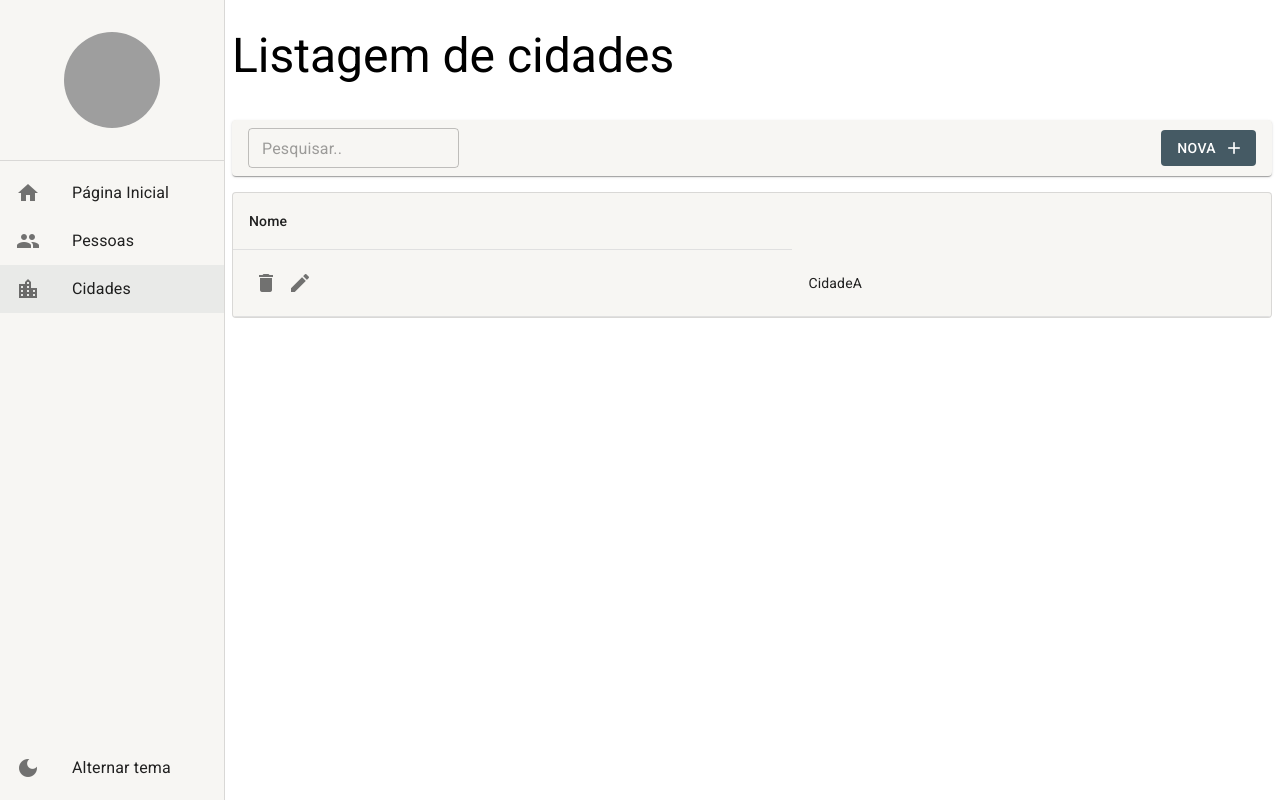
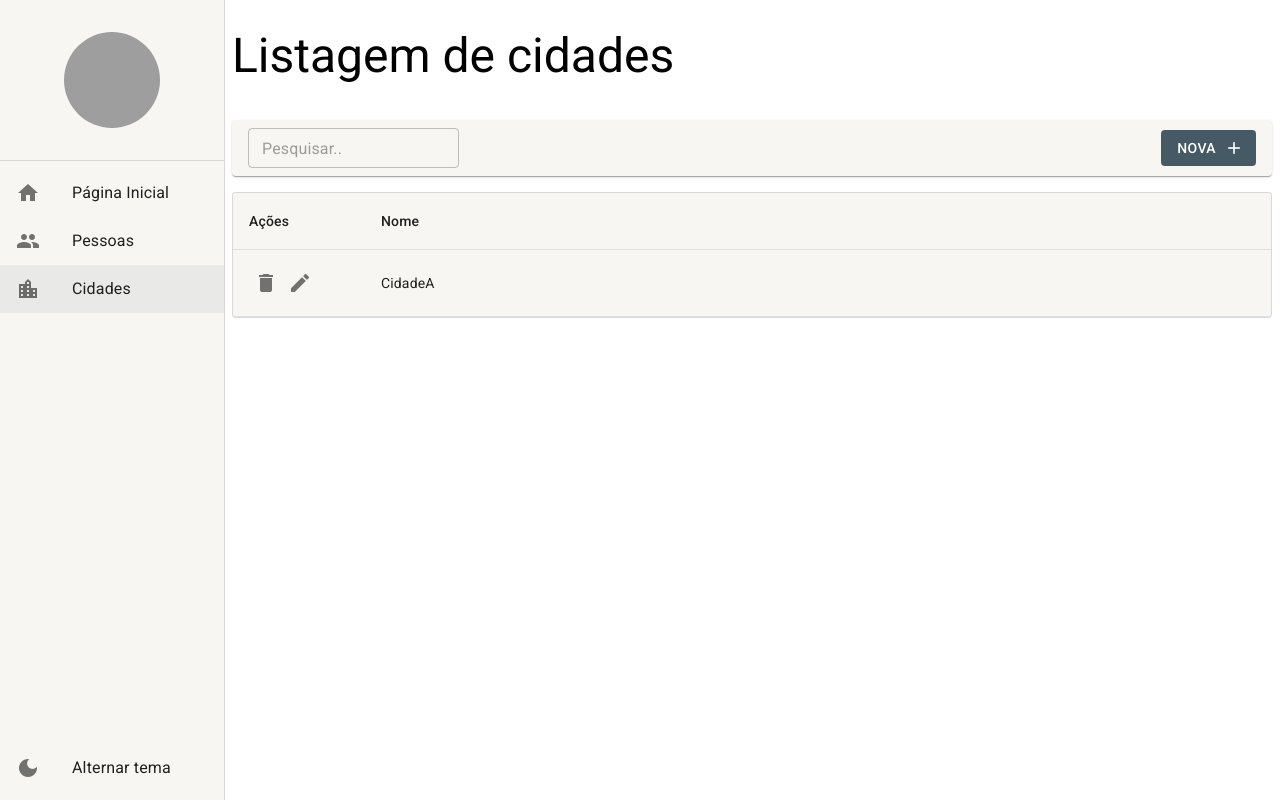
Before and after one commit to felipelouzeiro/city-monitor, a React (Create React App) app: page /cidades in a window 1280 px wide. Built offline with nearby package versions, Linux system fonts and the light colour scheme; data requests are answered from the project's data file; grey boxes are pictures that could not be loaded.

Commit message:
:sparkles: feat: ajustando estilo da coluna de ações

```diff
--- a/src/pages/cidades/ListagemDeCidades.tsx
+++ b/src/pages/cidades/ListagemDeCidades.tsx
@@ -98,6 +98,7 @@ export const ListagemDeCidades: React.FC = () => {
         <Table>
           <TableHead>
             <TableRow>
+              <TableCell width={100}>Ações</TableCell>
               <TableCell>Nome</TableCell>
             </TableRow>
           </TableHead>
--- a/src/pages/pessoas/ListagemDePessoas.tsx
+++ b/src/pages/pessoas/ListagemDePessoas.tsx
@@ -98,7 +98,7 @@ export const ListagemDePessoas: React.FC = () => {
         <Table>
           <TableHead>
             <TableRow>
-              <TableCell>Ações</TableCell>
+              <TableCell width={100}>Ações</TableCell>
               <TableCell>Nome completo</TableCell>
               <TableCell>Email</TableCell>
             </TableRow>
```
